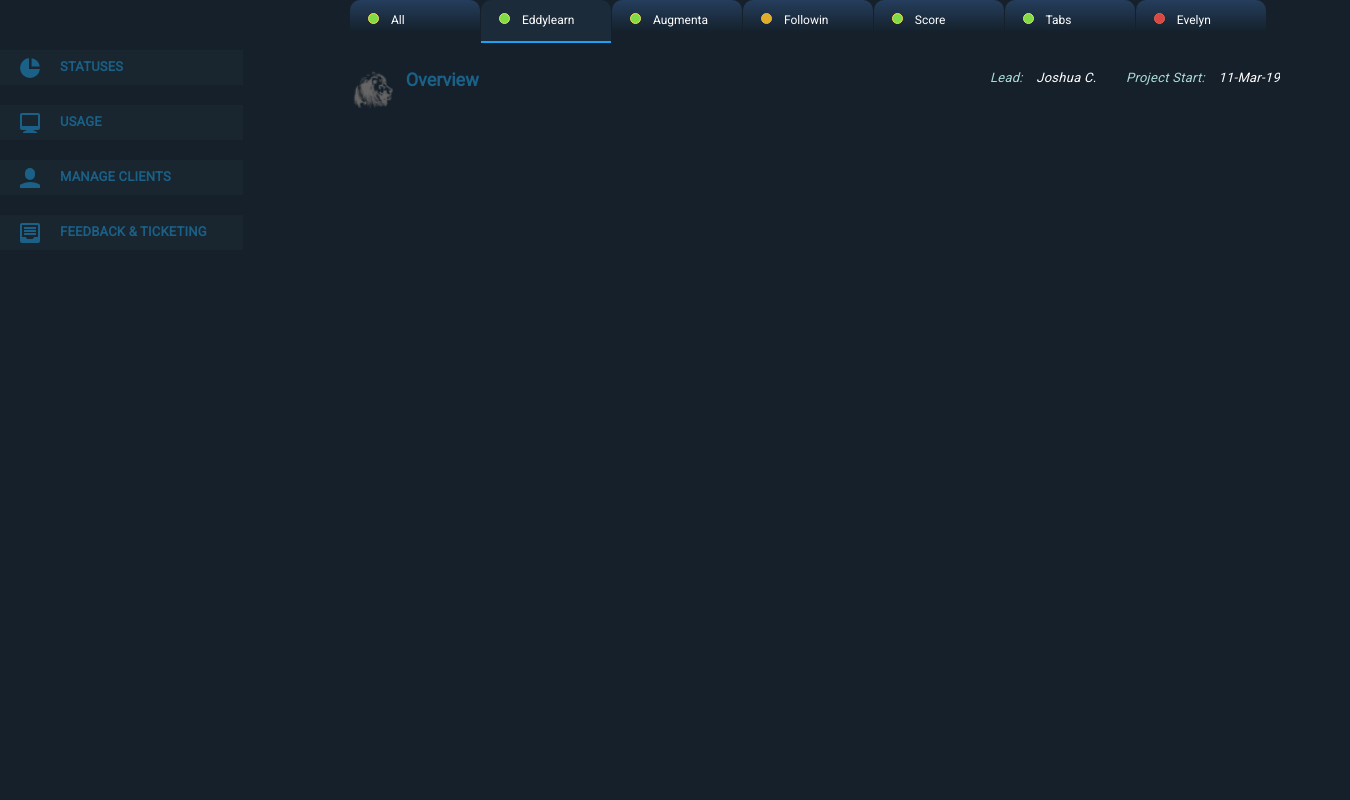
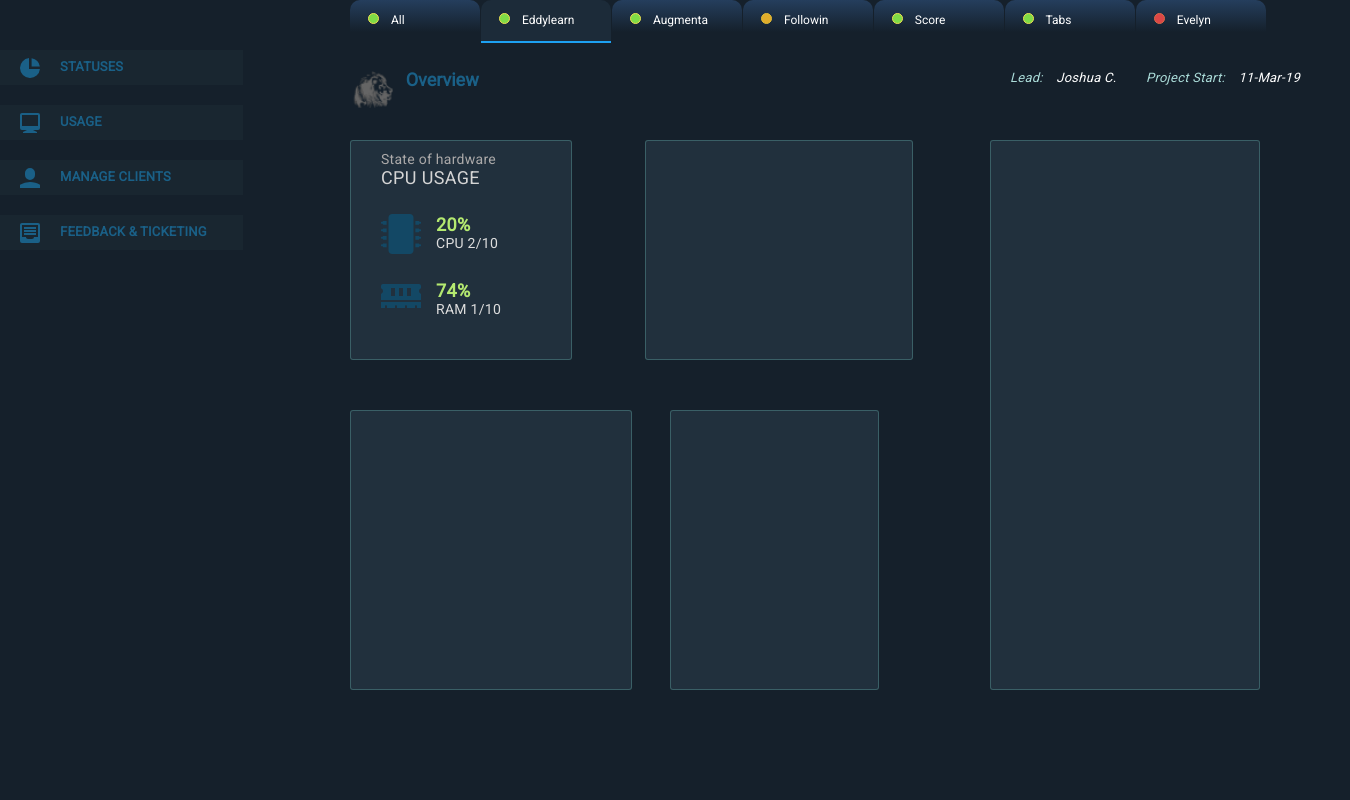
Before and after one commit to adjeteyboy/Inhouse-Dashboard, a website built with Parcel: page index.html in a window 1280 px wide. Shown: the whole page, 1350 px wide, since content can reach past the window. Built offline with nearby package versions, Linux system fonts and the light colour scheme.

Commit message:
state of hardware on overview

```diff
--- a/index.html
+++ b/index.html
@@ -55,21 +55,21 @@
         <svg class="icon" xmlns="http://www.w3.org/2000/svg" viewBox="0 0 20 20">
           <path
             d="M7 17H2a2 2 0 0 1-2-2V2C0 .9.9 0 2 0h16a2 2 0 0 1 2 2v13a2 2 0 0 1-2 2h-5l4 2v1H3v-1l4-2zM2 2v11h16V2H2z" />
-          </svg>
+        </svg>
         <a href="#" class="side__menu-links">Usage</a>
       </li>
       <li>
         <svg class="icon" xmlns="http://www.w3.org/2000/svg" viewBox="0 0 20 20">
           <path
             d="M5 5a5 5 0 0 1 10 0v2A5 5 0 0 1 5 7V5zM0 16.68A19.9 19.9 0 0 1 10 14c3.64 0 7.06.97 10 2.68V20H0v-3.32z" />
-          </svg>
+        </svg>
         <a href="#" class="side__menu-links">Manage clients</a>
       </li>
       <li>
         <svg class="icon" xmlns="http://www.w3.org/2000/svg" viewBox="0 0 20 20">
           <path
             d="M14 14h4V2H2v12h4c0 1.1.9 2 2 2h4a2 2 0 0 0 2-2zM0 2C0 .9.9 0 2 0h16a2 2 0 0 1 2 2v16a2 2 0 0 1-2 2H2a2 2 0 0 1-2-2V2zm4 2h12v2H4V4zm0 3h12v2H4V7zm0 3h12v2H4v-2z" />
-          </svg>
+        </svg>
         <a href="#" class="side__menu-links">Feedback &amp; ticketing</a>
       </li>
     </ul>
@@ -88,7 +88,53 @@
       </h6>
     </div>
   </section>
-  <main id="main__content"></main>
+
+  <main id="main__content">
+    <div id="main__content--top">
+      <div class="state-of-hardware">
+        <h6>State of hardware</h6>
+        <h5>CPU USAGE</h5>
+        <div>
+          <div class="state-of-hardware__status">
+            <i class="cpu-icon"><svg aria-hidden="true" focusable="false" data-prefix="fas" data-icon="microchip"
+                class="svg-inline--fa fa-microchip fa-w-16" role="img" xmlns="http://www.w3.org/2000/svg"
+                viewBox="0 0 512 512">
+                <path
+                  d="M416 48v416c0 26.51-21.49 48-48 48H144c-26.51 0-48-21.49-48-48V48c0-26.51 21.49-48 48-48h224c26.51 0 48 21.49 48 48zm96 58v12a6 6 0 0 1-6 6h-18v6a6 6 0 0 1-6 6h-42V88h42a6 6 0 0 1 6 6v6h18a6 6 0 0 1 6 6zm0 96v12a6 6 0 0 1-6 6h-18v6a6 6 0 0 1-6 6h-42v-48h42a6 6 0 0 1 6 6v6h18a6 6 0 0 1 6 6zm0 96v12a6 6 0 0 1-6 6h-18v6a6 6 0 0 1-6 6h-42v-48h42a6 6 0 0 1 6 6v6h18a6 6 0 0 1 6 6zm0 96v12a6 6 0 0 1-6 6h-18v6a6 6 0 0 1-6 6h-42v-48h42a6 6 0 0 1 6 6v6h18a6 6 0 0 1 6 6zM30 376h42v48H30a6 6 0 0 1-6-6v-6H6a6 6 0 0 1-6-6v-12a6 6 0 0 1 6-6h18v-6a6 6 0 0 1 6-6zm0-96h42v48H30a6 6 0 0 1-6-6v-6H6a6 6 0 0 1-6-6v-12a6 6 0 0 1 6-6h18v-6a6 6 0 0 1 6-6zm0-96h42v48H30a6 6 0 0 1-6-6v-6H6a6 6 0 0 1-6-6v-12a6 6 0 0 1 6-6h18v-6a6 6 0 0 1 6-6zm0-96h42v48H30a6 6 0 0 1-6-6v-6H6a6 6 0 0 1-6-6v-12a6 6 0 0 1 6-6h18v-6a6 6 0 0 1 6-6z" />
+              </svg></i>
+            <div style="margin-left: 15px;">
+              <p class="cpu-status">20%</p>
+              <p class="cpu-core">CPU 2/10</p>
+            </div>
+          </div>
+          <div class="state-of-hardware__status">
+            <i class="ram-icon">
+              <svg aria-hidden="true" focusable="false" data-prefix="fas" data-icon="memory"
+                class="svg-inline--fa fa-memory fa-w-20" role="img" xmlns="http://www.w3.org/2000/svg"
+                viewBox="0 0 640 512">
+                <path
+                  d="M640 130.94V96c0-17.67-14.33-32-32-32H32C14.33 64 0 78.33 0 96v34.94c18.6 6.61 32 24.19 32 45.06s-13.4 38.45-32 45.06V320h640v-98.94c-18.6-6.61-32-24.19-32-45.06s13.4-38.45 32-45.06zM224 256h-64V128h64v128zm128 0h-64V128h64v128zm128 0h-64V128h64v128zM0 448h64v-26.67c0-8.84 7.16-16 16-16s16 7.16 16 16V448h128v-26.67c0-8.84 7.16-16 16-16s16 7.16 16 16V448h128v-26.67c0-8.84 7.16-16 16-16s16 7.16 16 16V448h128v-26.67c0-8.84 7.16-16 16-16s16 7.16 16 16V448h64v-96H0v96z" />
+                </svg>
+            </i>
+            <div style="margin-left: 15px;">
+              <p class="ram-status">74%</p>
+              <p class="ram-core">RAM 1/10</p>
+            </div>
+          </div>
+        </div>
+      </div>
+      <div class="usage">
+
+      </div>
+    </div>
+
+    <div id="main__content--down">
+      <div class="users"></div>
+      <div class="tasks"></div>
+    </div>
+    <div id="main__content--feedback"></div>
+  </main>
+
 </body>
 
 </html>
--- /dev/null
+++ b/styles/_mainContent.scss
@@ -0,0 +1,115 @@
+$cardBlue: #21303D;
+
+#main__content {
+  width: 1000px;
+  display: grid;
+  grid-template-columns: repeat(auto-fill, minmax(220px, 270px));
+  gap: 50px;
+  grid-template-rows: 220px 280px;
+  grid-template-areas:
+    "top top feedback"
+    "down down feedback";
+
+  & #main__content--top {
+    grid-area: top;
+    display: grid;
+    grid-template-columns: repeat(auto-fit, minmax(220px, 1fr));
+
+    & .state-of-hardware {
+      width: 220px;
+      background: $cardBlue;
+      border: 1px solid rgba(95, 166, 162, 0.4);
+      border-radius: 3px;
+
+      & h6 {
+        margin: 10px 30px;
+        margin-bottom: 0;
+        margin-right: 0;
+        font-style: normal;
+        font-weight: 300;
+        font-size: 14px;
+        line-height: 16px;
+        letter-spacing: 0.02em;
+        color: #ACAAAA;
+      }
+
+      & h5 {
+        margin: 0;
+        margin-left: 30px;
+        font-style: normal;
+        font-weight: normal;
+        font-size: 18px;
+        line-height: 21px;
+        letter-spacing: 0.02em;
+        color: #D5D5D5;
+      }
+
+      & .state-of-hardware__status {
+        margin-left: 30px;
+        margin-top: 26px;
+        display: flex;
+        & .cpu-icon, & .ram-icon {
+          display: inline-block;
+          width: 40px;
+          height: 40px;
+          fill: #134865;
+        }
+        & .cpu-status, & .ram-status {
+          font-style: normal;
+          font-weight: bold;
+          font-size: 18px;
+          line-height: 21px;
+          letter-spacing: 0.02em;
+          color: #B4E970;
+          margin: 0;
+        }
+        & .cpu-core, & .ram-core {
+          font-family: Roboto;
+          font-style: normal;
+          font-weight: normal;
+          font-size: 14px;
+          line-height: 16px;
+          letter-spacing: 0.02em;
+          color: #DDDDDD;
+          margin: 0;
+        }
+      }
+    }
+
+
+    & .usage {
+      width: 266px;
+      background: $cardBlue;
+      border: 1px solid rgba(95, 166, 162, 0.4);
+      border-radius: 3px;
+      & .ram-status, & .ram-core {
+        margin: 0;
+      }
+    }
+  }
+  & #main__content--down {
+    grid-area: down;
+    display: grid;
+    grid-template-columns: repeat(auto-fit, minmax(207px, 1fr));
+    column-gap: 50px;
+
+    & .users {
+      width: 280px;
+      background: $cardBlue;
+      border: 1px solid rgba(95, 166, 162, 0.4);
+      border-radius: 3px;
+    }
+    & .tasks {
+      width: 207px;
+      background: $cardBlue;
+      border: 1px solid rgba(95, 166, 162, 0.4);
+      border-radius: 3px;
+    }
+  }
+  & #main__content--feedback {
+    grid-area: feedback;
+    background: #21303D;
+    border: 1px solid rgba(95, 166, 162, 0.4);
+    border-radius: 3px;
+  }
+}
--- a/styles/main.scss
+++ b/styles/main.scss
@@ -20,3 +20,4 @@ body {
 @import 'headerTabs';
 @import 'sideMenu';
 @import 'projectSummary';
+@import 'mainContent';
```
Also changed, not shown: dist/index.html, 6 other files.
